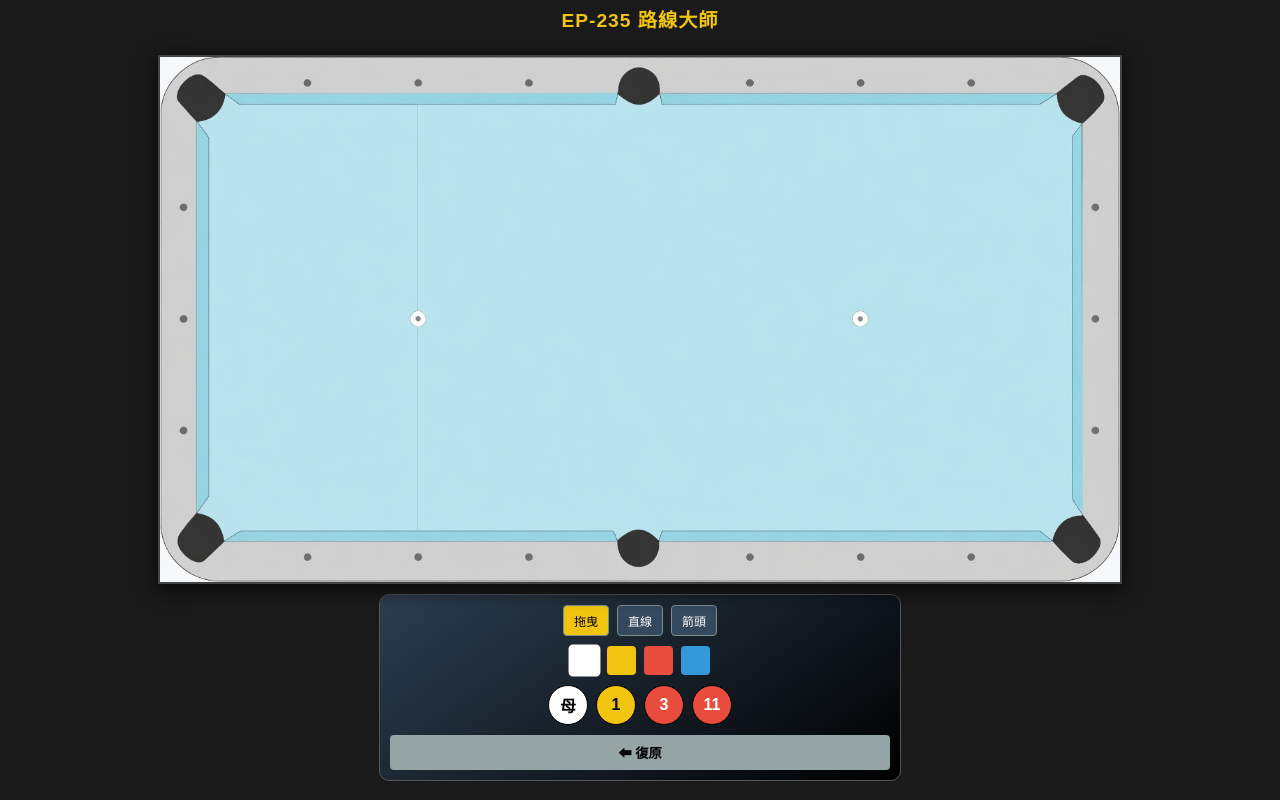
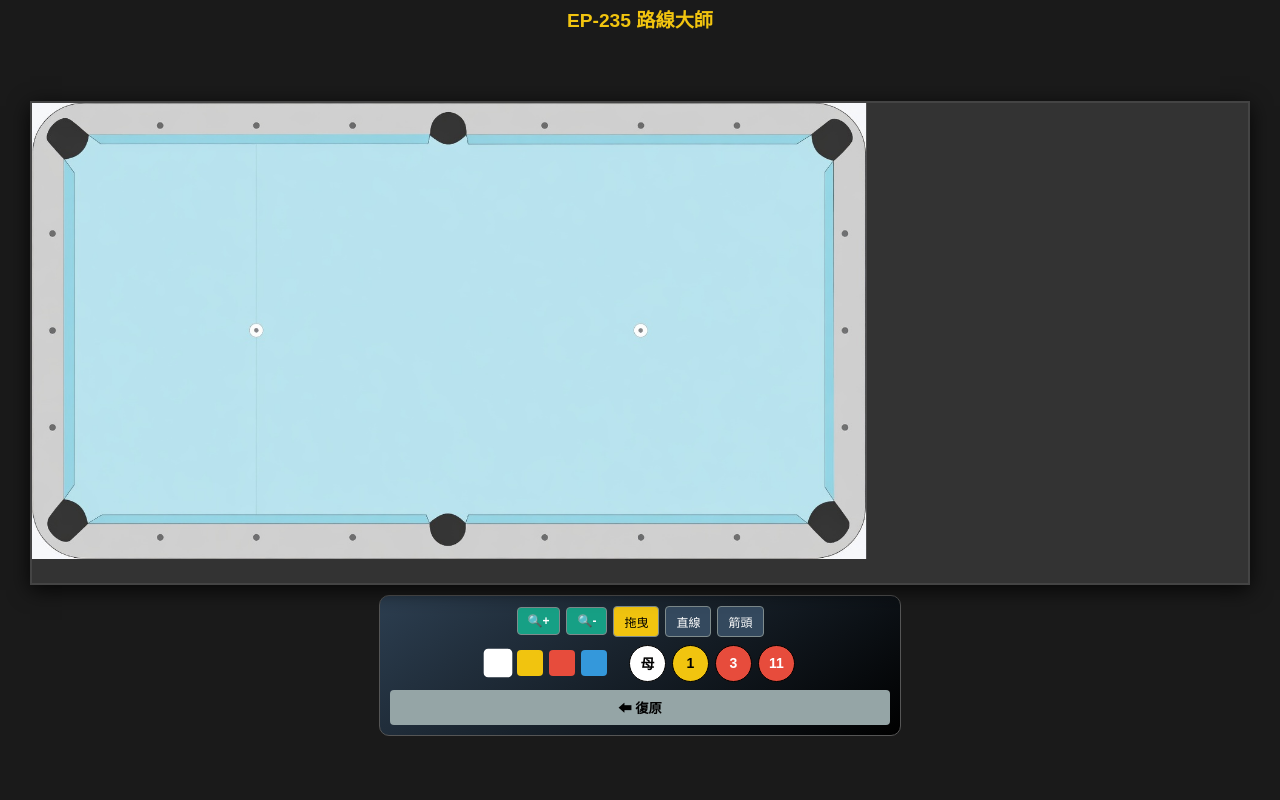
Before and after one commit to dennisAno/pools235, a plain HTML site: page index.html in a window 1280 px wide. Drawn offline with Linux system fonts and the light colour scheme.

Commit message:
增加放大縮小

```diff
--- a/index.html
+++ b/index.html
@@ -22,19 +22,12 @@
             align-items: center;
             height: 100vh;
             width: 100vw;
-            overflow: hidden; /* 防止捲動影響操作 */
+            overflow: hidden;
             overscroll-behavior: none;
         }
 
-        h1 {
-            margin: 5px 0;
-            color: var(--accent);
-            font-size: 1.2rem;
-            letter-spacing: 1px;
-            flex-shrink: 0;
-        }
+        h1 { margin: 5px 0; color: var(--accent); font-size: 1.2rem; flex-shrink: 0; }
 
-        /* 主容器：直向時垂直，橫向時水平 */
         .main-layout {
             display: flex;
             flex-direction: column;
@@ -47,24 +40,23 @@
             gap: 10px;
         }
 
-        #canvas-container {
+        #canvas-outer {
             position: relative;
             box-shadow: 0 5px 20px rgba(0,0,0,0.8);
             border: 2px solid #444;
             background-color: #333;
-            line-height: 0;
+            width: 95vw;
+            height: 60vh;
+            overflow: auto; /* 允許縮放後捲動 */
             display: flex;
-            align-items: center;
-            justify-content: center;
-            max-width: 100%;
-            max-height: 70%; /* 直向時限制球桌高度 */
+            align-items: flex-start;
+            justify-content: flex-start;
         }
 
         canvas {
-            max-width: 100%;
-            max-height: 100%;
             touch-action: none;
             cursor: crosshair;
+            transform-origin: 0 0;
         }
 
         .toolbar {
@@ -74,48 +66,34 @@
             padding: 10px;
             border-radius: 10px;
             border: 1px solid #555;
-            gap: 10px;
+            gap: 8px;
             width: 95%;
             max-width: 500px;
             flex-shrink: 0;
         }
 
-        /* 橫向模式調適 (手機轉橫) */
         @media (orientation: landscape) and (max-height: 500px) {
-            h1 { display: none; } /* 橫向空間有限，隱藏標題 */
-            .main-layout {
-                flex-direction: row; /* 改為水平排列 */
-                height: 100%;
-                gap: 15px;
-            }
-            #canvas-container {
-                max-height: 95vh;
-                max-width: 70vw;
-            }
-            .toolbar {
-                width: auto;
-                height: 90vh;
-                justify-content: center;
-                max-width: 200px;
-            }
+            h1 { display: none; }
+            .main-layout { flex-direction: row; height: 100%; }
+            #canvas-outer { width: 70vw; height: 90vh; }
+            .toolbar { width: auto; height: 90vh; max-width: 200px; overflow-y: auto; }
             .group { flex-direction: column; }
         }
 
-        .group { display: flex; gap: 8px; align-items: center; justify-content: center; flex-wrap: wrap; }
+        .group { display: flex; gap: 6px; align-items: center; justify-content: center; flex-wrap: wrap; }
         .ball-slot {
-            width: 38px; height: 38px; border-radius: 50%;
+            width: 35px; height: 35px; border-radius: 50%;
             display: flex; justify-content: center; align-items: center;
-            font-weight: bold; cursor: pointer; border: 1px solid #000;
+            font-weight: bold; cursor: pointer; border: 1px solid #000; font-size: 14px;
         }
         .btn {
             padding: 6px 10px; background: #34495e; border: 1px solid #7f8c8d;
-            color: white; border-radius: 4px; font-size: 12px;
+            color: white; border-radius: 4px; font-size: 12px; cursor: pointer;
         }
         .btn.active { background: var(--accent); color: #000; }
+        .zoom-btn { background: #16a085; font-weight: bold; min-width: 35px; }
 
-        .color-opt {
-            width: 25px; height: 25px; border-radius: 4px; border: 2px solid transparent;
-        }
+        .color-opt { width: 22px; height: 22px; border-radius: 4px; border: 2px solid transparent; }
         .color-opt.active { border-color: #fff; transform: scale(1.1); }
 
         .white { background: #fff; color: #000; }
@@ -123,10 +101,7 @@
         .red { background: #e74c3c; color: #fff; }
         .blue { background: #3498db; }
 
-        .undo-btn {
-            background: #95a5a6; color: #000; font-weight: bold;
-            padding: 8px; border-radius: 4px; border: none; width: 100%;
-        }
+        .undo-btn { background: #95a5a6; color: #000; font-weight: bold; padding: 8px; border-radius: 4px; border: none; width: 100%; cursor: pointer; }
     </style>
 </head>
 <body>
@@ -134,12 +109,14 @@
     <h1>EP-235 路線大師</h1>
 
     <div class="main-layout">
-        <div id="canvas-container">
+        <div id="canvas-outer">
             <canvas id="poolTable"></canvas>
         </div>
 
         <div class="toolbar">
             <div class="group">
+                <button class="btn zoom-btn" onclick="adjustZoom(0.1)">🔍+</button>
+                <button class="btn zoom-btn" onclick="adjustZoom(-0.1)">🔍-</button>
                 <button class="btn active" id="btn-move" onclick="setMode('move')">拖曳</button>
                 <button class="btn" id="btn-line" onclick="setMode('line')">直線</button>
                 <button class="btn" id="btn-arrow" onclick="setMode('arrow')">箭頭</button>
@@ -150,9 +127,7 @@
                 <div class="color-opt yellow" onclick="setLineColor('#f1c40f', this)"></div>
                 <div class="color-opt red" onclick="setLineColor('#e74c3c', this)"></div>
                 <div class="color-opt blue" onclick="setLineColor('#3498db', this)"></div>
-            </div>
-
-            <div class="group">
+                <div style="width: 10px;"></div>
                 <div class="ball-slot white" onclick="addBall('cue')">母</div>
                 <div class="ball-slot yellow" onclick="addBall('ball1')">1</div>
                 <div class="ball-slot red" onclick="addBall('ball3')">3</div>
@@ -165,8 +140,9 @@
 
     <script>
         const canvas = document.getElementById('poolTable');
+        const outer = document.getElementById('canvas-outer');
         const ctx = canvas.getContext('2d');
-        let history = [], mode = 'move', selectedColor = '#ffffff';
+        let history = [], mode = 'move', selectedColor = '#ffffff', zoom = 1.0;
         let isDrawing = false, startPoint = {}, currentPoint = {}, draggingBall = null;
 
         let balls = {
@@ -183,8 +159,23 @@
         tableImg.onload = () => {
             canvas.width = tableImg.width;
             canvas.height = tableImg.height;
+            // 初始自動縮放以適應螢幕
+            zoom = Math.min(outer.clientWidth / canvas.width, outer.clientHeight / canvas.height) * 0.95;
+            applyZoom();
             draw();
         };
+
+        function adjustZoom(delta) {
+            zoom = Math.max(0.2, Math.min(3.0, zoom + delta));
+            applyZoom();
+        }
+
+        function applyZoom() {
+            canvas.style.transform = `scale(${zoom})`;
+            // 更新外框容器以顯示捲軸
+            canvas.style.width = (canvas.width) + 'px';
+            canvas.style.height = (canvas.height) + 'px';
+        }
 
         function draw() {
             ctx.clearRect(0, 0, canvas.width, canvas.height);
@@ -200,13 +191,9 @@
                     ctx.arc(b.x, b.y, ballRadius, 0, Math.PI * 2);
                     ctx.fillStyle = b.color;
                     ctx.fill();
-                    ctx.lineWidth = 2;
-                    ctx.strokeStyle = '#000';
-                    ctx.stroke();
+                    ctx.lineWidth = 2; ctx.strokeStyle = '#000'; ctx.stroke();
                     ctx.fillStyle = b.textColor;
-                    ctx.font = "bold 18px Arial";
-                    ctx.textAlign = "center";
-                    ctx.textBaseline = "middle";
+                    ctx.font = "bold 18px Arial"; ctx.textAlign = "center"; ctx.textBaseline = "middle";
                     ctx.fillText(b.label, b.x, b.y);
                 }
             }
@@ -214,10 +201,8 @@
 
         function drawLineObj(l) {
             ctx.beginPath();
-            ctx.strokeStyle = l.color;
-            ctx.lineWidth = 3;
-            ctx.moveTo(l.x1, l.y1);
-            ctx.lineTo(l.x2, l.y2);
+            ctx.strokeStyle = l.color; ctx.lineWidth = 3;
+            ctx.moveTo(l.x1, l.y1); ctx.lineTo(l.x2, l.y2);
             ctx.stroke();
             if (l.type === 'arrow') {
                 const angle = Math.atan2(l.y2 - l.y1, l.x2 - l.x1);
@@ -227,18 +212,19 @@
                 ctx.lineTo(l.x2 - headLen * Math.cos(angle - Math.PI / 6), l.y2 - headLen * Math.sin(angle - Math.PI / 6));
                 ctx.lineTo(l.x2 - headLen * Math.cos(angle + Math.PI / 6), l.y2 - headLen * Math.sin(angle + Math.PI / 6));
                 ctx.closePath();
-                ctx.fillStyle = l.color;
-                ctx.fill();
+                ctx.fillStyle = l.color; ctx.fill();
             }
         }
 
         function getPos(e) {
             const rect = canvas.getBoundingClientRect();
-            const scaleX = canvas.width / rect.width;
-            const scaleY = canvas.height / rect.height;
+            // 縮放狀態下的座標轉換邏輯
             const clientX = e.touches ? e.touches[0].clientX : e.clientX;
             const clientY = e.touches ? e.touches[0].clientY : e.clientY;
-            return { x: (clientX - rect.left) * scaleX, y: (clientY - rect.top) * scaleY };
+            return {
+                x: (clientX - rect.left) / zoom,
+                y: (clientY - rect.top) / zoom
+            };
         }
 
         function handleStart(e) {
@@ -249,16 +235,11 @@
                 for (let k of keys) {
                     let b = balls[k];
                     if (b.active && Math.hypot(pos.x - b.x, pos.y - b.y) < ballRadius) {
-                        saveHistory();
-                        draggingBall = b;
-                        return;
+                        saveHistory(); draggingBall = b; return;
                     }
                 }
             } else {
-                saveHistory();
-                isDrawing = true;
-                startPoint = { ...pos };
-                currentPoint = { ...pos };
+                saveHistory(); isDrawing = true; startPoint = { ...pos }; currentPoint = { ...pos };
             }
         }
 
```
